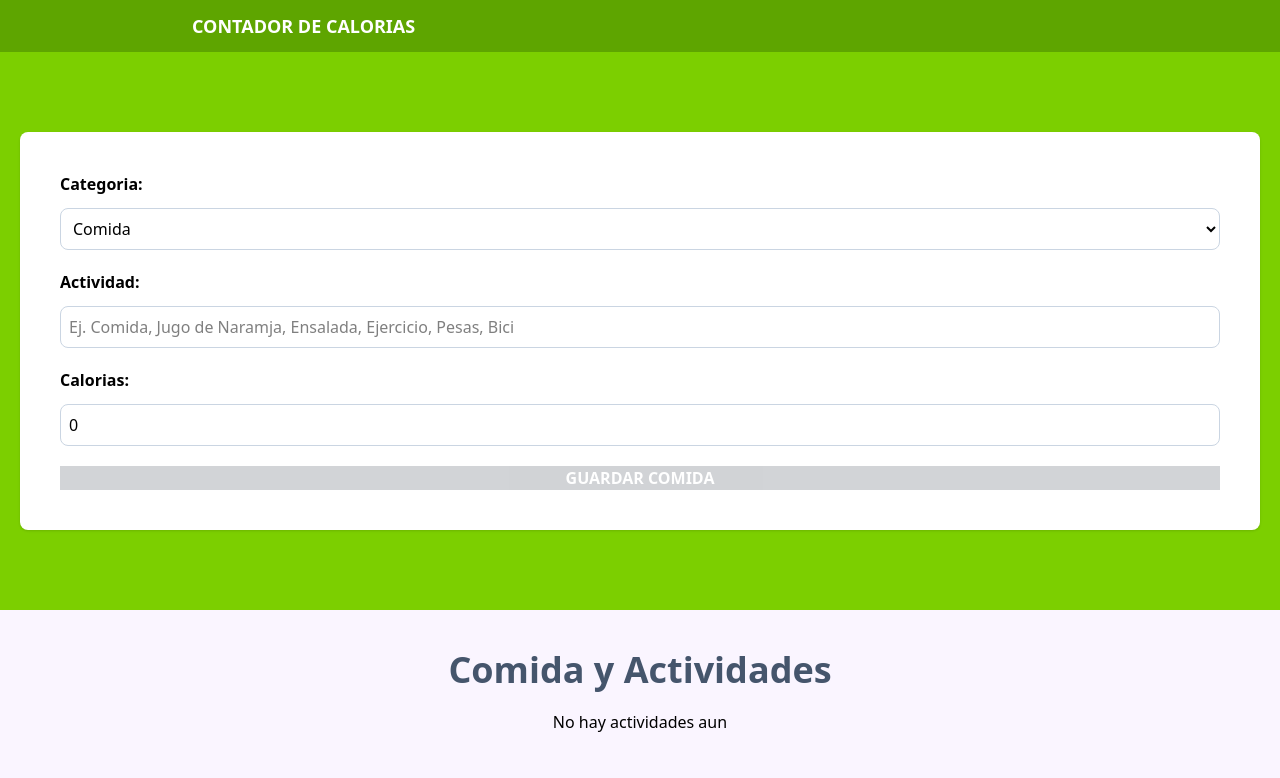
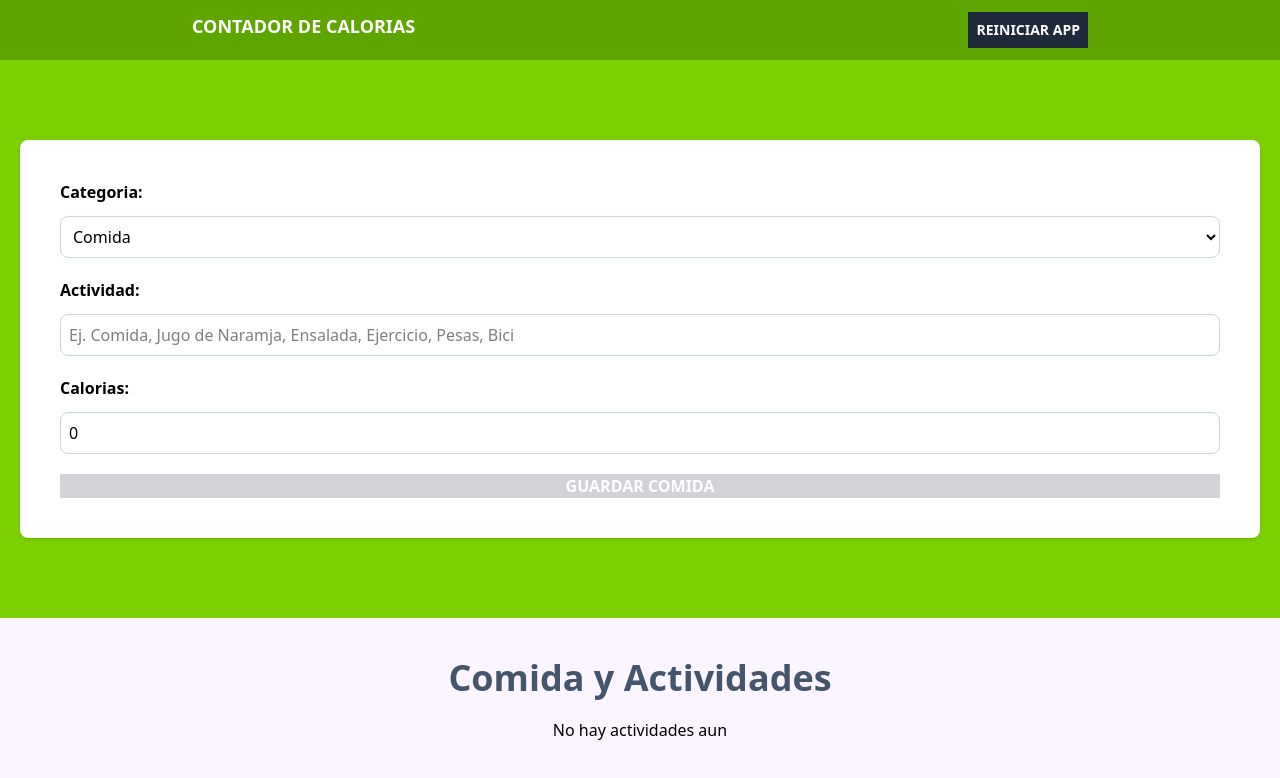
Before and after one commit to Lilian1306/TypeScriptCT, a React (Vite) app: page / in a window 1280 px wide. Shown: the top 778 px of the page. Built offline with nearby package versions, Linux system fonts and the light colour scheme.

Commit message:
Codigo o creando la accion para reiniciar la app

```diff
--- a/src/App.tsx
+++ b/src/App.tsx
@@ -1,4 +1,4 @@
-import { useReducer, useEffect } from "react"
+import { useReducer, useEffect, useMemo } from "react"
 import Form from "./components/Form"
 import { ActivityReducer, initalState } from "./reducers/activity.reducer"
 import ActivityList from "./components/ActivityList"
@@ -13,6 +13,8 @@
      localStorage.setItem('activities', JSON.stringify(state.activities))
   }, [state.activities])
 
+  const canRestartApp = () => useMemo(() => state.activities.length, [state.activities])
+
   return (
     <>
       <header className="bg-lime-600 py-3">
@@ -20,6 +22,14 @@
           <h1 className="text-center text-lg font-bold text-white uppercase">
             Contador de Calorias
           </h1>
+
+          <button
+             className="bg-gray-800 hover:bg-gray-900 text-white p-2 uppercase cursor-pointer font-bold text-sm disable:opacity-10"
+             disabled={!canRestartApp()}
+             onClick={() => dispatch({type: 'restart-app'})}
+          >
+            Reiniciar App
+          </button>
         </div>
       </header>
 
--- a/src/components/ActivityList.tsx
+++ b/src/components/ActivityList.tsx
@@ -28,7 +28,7 @@
       <p className="text-center  mt-5">No hay actividades aun</p> :
 
       activities.map(activity => (
-        <div key={activity.id} className="px-5 py-10 bg-white mt-5 flex jusitify-between">
+        <div key={activity.id} className="px-5 py-10 bg-white mt-5 flex jusitify-between shadow-2xl">
           <div className="space-y-2 relative">
             <p className={`absolute -top-8 -left-8 px-10 py-2 text-white uppercase font-bold ${activity.category === 1 ? 'bg-purple-500' : 'bg-orange-500'}`}>
               {categoryName( activity.category)}
--- a/src/reducers/activity.reducer.ts
+++ b/src/reducers/activity.reducer.ts
@@ -6,7 +6,8 @@
 export type ActivityActions =
    { type: 'save-activity', payload: { newActivity : Activity }} |
    { type: 'set-activeId', payload: { id: Activity['id'] }} |
-   { type: 'delete-activity', payload: {id: Activity['id']}}
+   { type: 'delete-activity', payload: {id: Activity['id']}} |
+   { type: 'restart-app'}
 
 export type ActivityState  = {
    activities : Activity[],
@@ -60,5 +61,13 @@
    }
  }
 
+ // Codigo para reiniciar la app
+ if(action.type === 'restart-app') {
+   return {
+       activities: [],
+       activeId: ''
+   }
+ }
+
   return state
 }
```
